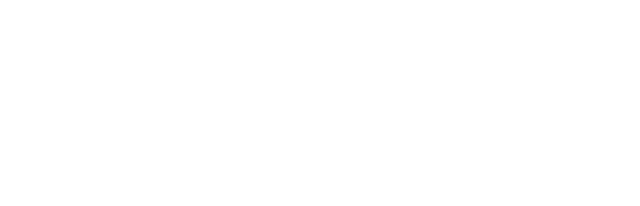
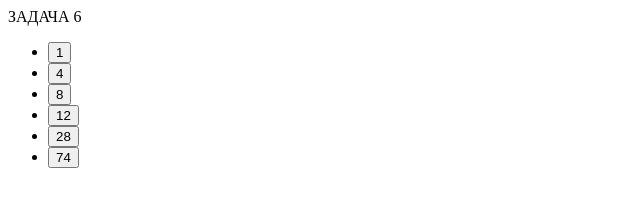
Before and after one commit to deyke66/tutorial, a plain HTML site: page index.html in a window 1280 px wide. Shown: the whole page, without its empty margins (0-640 px from the left). Drawn offline with Linux system fonts and the light colour scheme.

Commit message:
tutrial-up

```diff
--- a/index.html
+++ b/index.html
@@ -11,8 +11,36 @@
 
     <!-- <script src="/tutorialsript.js"></script> -->
     <!-- <script src="/lesson-3.js"></script> -->
+    <!-- Натиснувши кнопку "Подвоювати", збільшити значення -->
+    <!-- у кожному елементі списку у 2 рази -->
+
+    <!-- <div>
+        <p class="taskTitle">ЗАДАЧА 6</p>
+        <ul class="list">
+            <li class="listItem">1</li>
+            <li class="listItem">4</li>
+            <li class="listItem">8</li>
+            <li class="listItem">16</li>
+            <li class="listItem">20</li>
+            <li class="listItem">30</li>
+        </ul>
+        <button id="double">Удвоить</button>
+    </div> -->
+
+    <div>
+        <p class="taskTitle">ЗАДАЧА 6</p>
+        <ul class="list">
+            <li class="listItem"><button type="button">1</button></li>
+            <li class="listItem"><button type="button">4</button></li>
+            <li class="listItem"><button type="button">8</button></li>
+            <li class="listItem"><button type="button">12</button></li>
+            <li class="listItem"><button type="button">28</button></li>
+            <li class="listItem"><button type="button">74</button></li>
+        </ul>
+        <!-- <button id="double">Удвоить</button> -->
+    </div>
+
     <script src="/module-4.js"></script>
-
 </body>
 
 </html>
--- a/module-4.js
+++ b/module-4.js
@@ -413,3 +413,72 @@
 // };
 
 // console.log(pizzaPalace.order("Smoked"))
+
+
+
+
+
+
+
+
+
+
+
+
+
+
+
+
+
+
+
+
+
+
+
+
+
+
+
+
+
+// <div>
+//       <p class="taskTitle">ЗАДАЧА 6</p>
+//       <ul class="list">
+//         <li class="listItem">1</li>
+//         <li class="listItem">4</li>
+//         <li class="listItem">8</li>
+//         <li class="listItem">16</li>
+//         <li class="listItem">20</li>
+//         <li class="listItem">30</li>
+//       </ul>
+//       <button id="double">Удвоить</button>
+//     </div>
+// Натиснувши кнопку "Подвоювати", збільшити значення
+// у кожному елементі списку у 2 рази
+
+// const refs = {
+//     ul: document.querySelector('.list'),
+//     li: document.querySelectorAll('.listItem'),
+//     button: document.querySelector('#double'),
+// }
+
+// refs.button.addEventListener('click', onDoubleButton);
+
+// function onDoubleButton() {
+//     refs.li.forEach(item => item.textContent *= 2)
+// }
+
+const refs = {
+    ul: document.querySelector('.list'),
+}
+
+refs.ul.addEventListener('click', onClickDoubleValue);
+
+function onClickDoubleValue(evt) {
+    console.dir(evt.target)
+    if (evt.target.nodeName !== "BUTTON") {
+        return
+    }
+    evt.target.textContent *=2
+}
```
Also changed, not shown: tutorialsript.js (line endings or trailing spaces).
